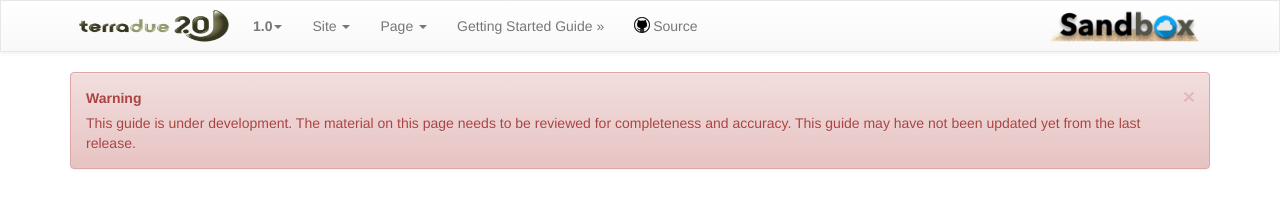
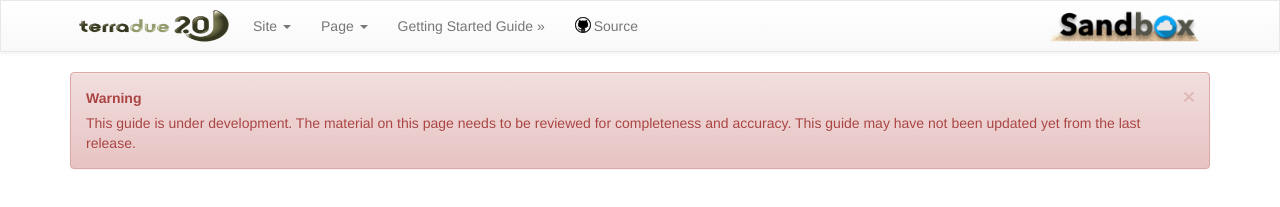
Before and after one commit to Terradue/doc-developer-sandbox, a Sphinx documentation site: the page built from source/index.rst, in a window 1280 px wide. Shown: the top 207 px of the page. Built offline with Sphinx 7.4.7, drawn with Linux system fonts in a browser that asks for light colours; pages that are not in the unit, such as notebooks, are missing from menus.

Commit message:
versioning removed

```diff
--- a/source/_templates/navbar.html
+++ b/source/_templates/navbar.html
@@ -20,7 +20,7 @@
           <ul class="nav navbar-nav">
 			<a class="navbar-brand" href="http://www.terradue.com" target="_blank"><img id="logo" src="{{ pathto('_static/t2Logo.png',1) }}"></a>
             <li class="divider-vertical"></li>
-            {% include "versions.html" %}
+<!--             {% include "versions.html" %} -->
 
             {% if theme_navbar_links %}
               {%- for link in theme_navbar_links %}
```
